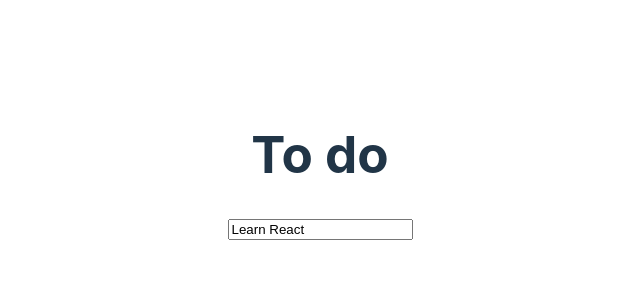
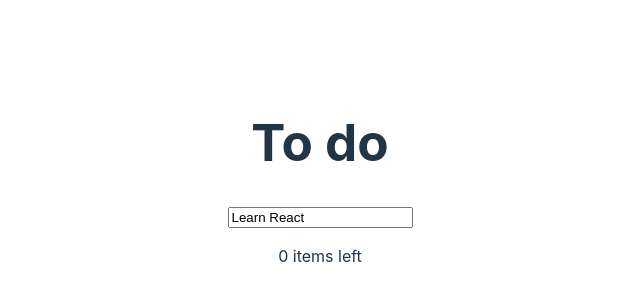
Before and after one commit to PaulinaKaczo/todo, a React (Vite) app: page / in a window 1280 px wide. Shown: the part 226-526 px from the top of the page, without its empty margins (320-960 px from the left). Built offline with nearby package versions, Linux system fonts and the light colour scheme.

Commit message:
add button Clear complited and div - X items left and add functionality to them

```diff
--- a/src/App.jsx
+++ b/src/App.jsx
@@ -47,6 +47,10 @@ function App() {
   //     setTasks(newTasks)
   // }
 
+  function handleDeleteCompleted() {
+    setTasks(tasks.filter((task) => !task.status));
+  }
+
   return (
     <div className="App">
       <Header />
@@ -69,6 +73,13 @@ function App() {
           </li>
         ))}
       </ul>
+      <div>{tasks.filter((task) => !task.status).length} items left</div>
+      {tasks.some((task) => task.status) ? (
+        <button onClick={handleDeleteCompleted}>Clear completed</button>
+      ) : (
+        ""
+      )}
+      {/*{tasks.some((task) => task.status) && (<button>Clear completed</button>)}*/}
     </div>
   );
 }
```
